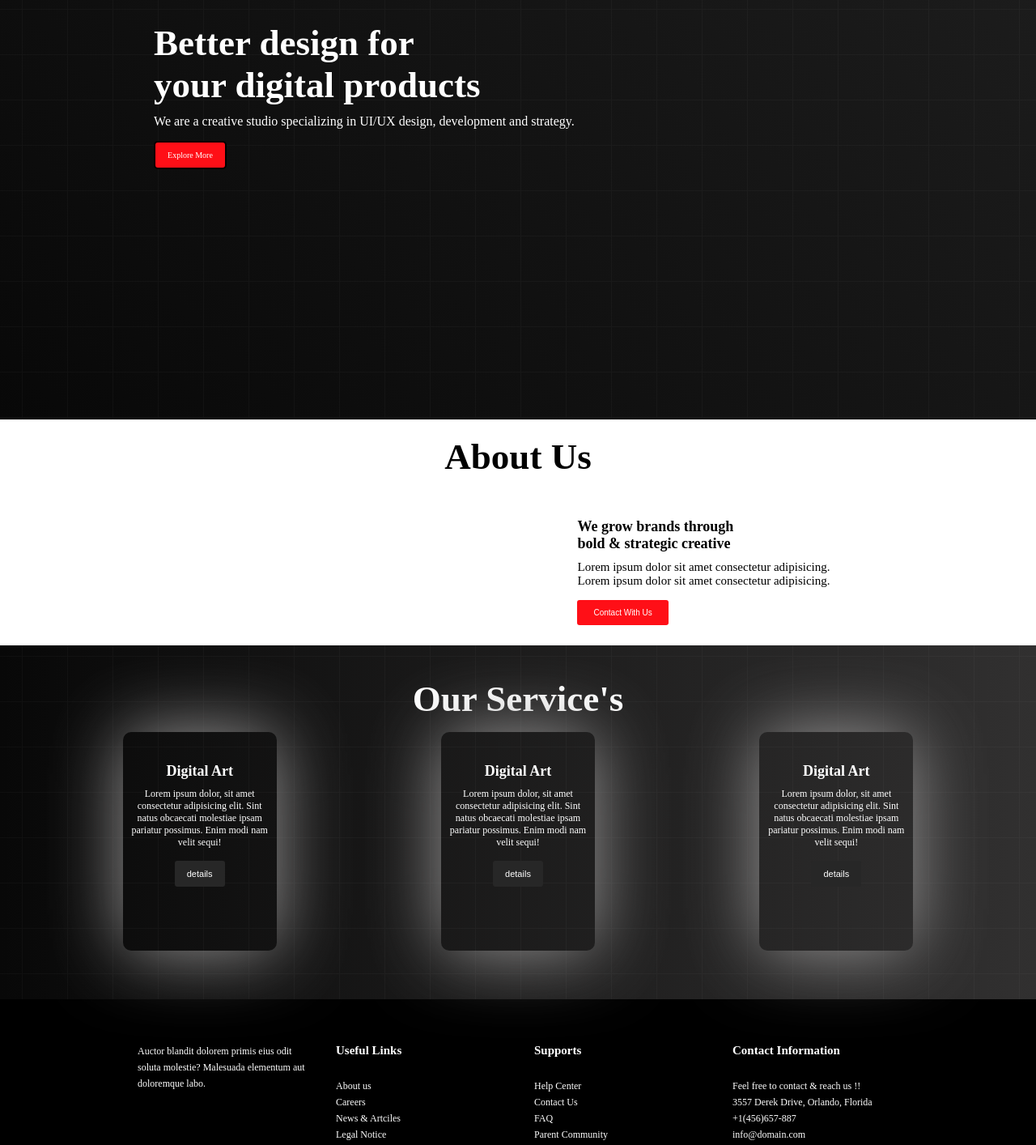
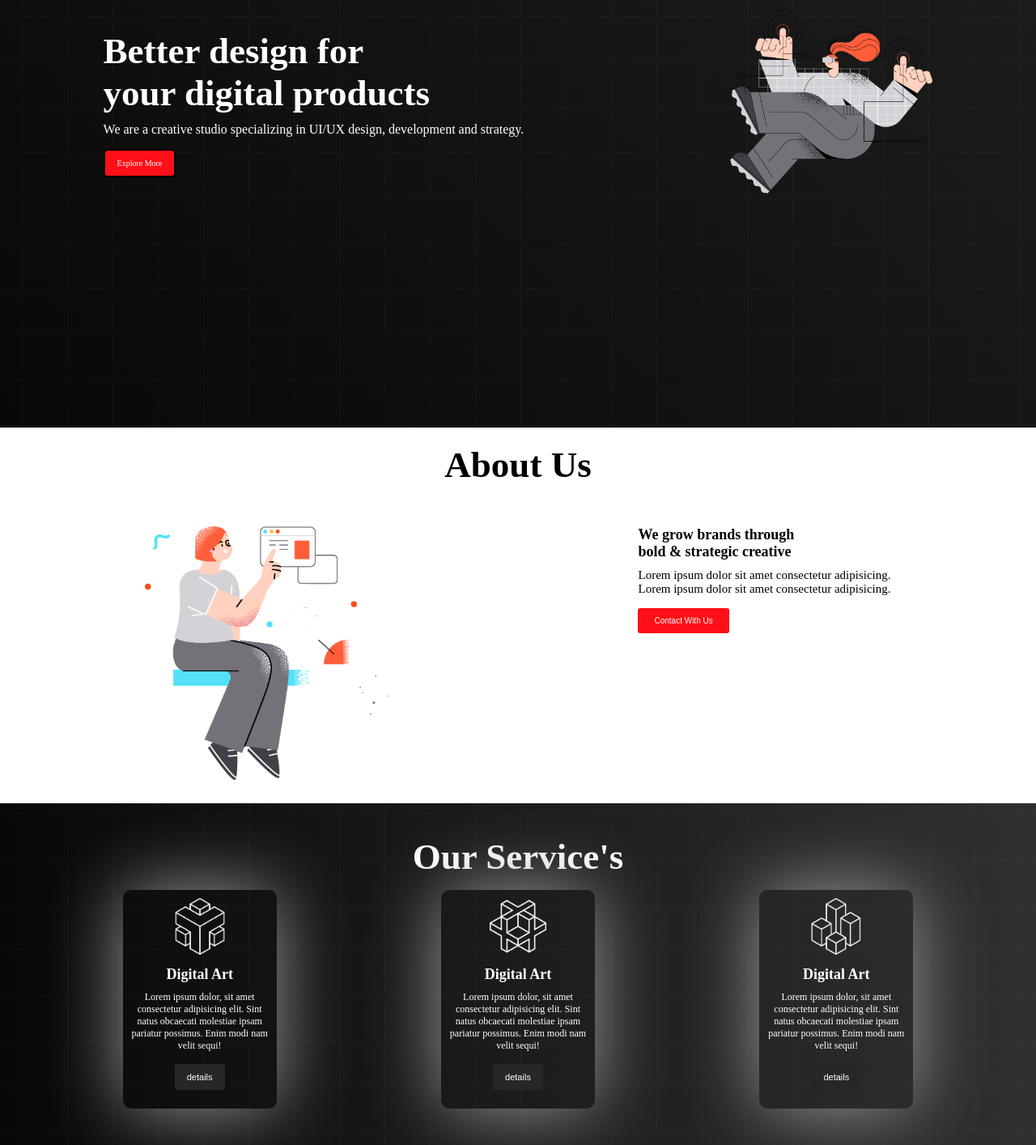
Before and after one commit to Mkhan223/conceptual-project, a plain HTML site: page index.html in a window 1280 px wide. Shown: the part 320-1734 px from the top of the page at 81% size. Drawn offline with Linux system fonts and the light colour scheme; the site is published under a folder, as on GitHub Pages, so addresses that start at the root find nothing.

Commit message:
image sorted

```diff
--- a/index.html
+++ b/index.html
@@ -10,7 +10,7 @@
   <header>
     <nav>
       <div class="logo">
-        <img class="logo-img" src="/logo/logo-light.png" alt="">
+        <img class="logo-img" src="logo/logo-light.png" alt="">
       </div>
       <div class="navigation">
         <ul>
@@ -36,7 +36,7 @@
 
         </div>
         <div class="img-1">
-            <img class="banner-img" src="/images/banner.png" alt="">
+            <img class="banner-img" src="images/banner.png" alt="">
         </div>
       </div>
 
@@ -46,7 +46,7 @@
       <div class="about-us">
 
         <div>
-          <img class="abt-img" src="/images/section.png" alt="">
+          <img class="abt-img" src="images/section.png" alt="">
         </div>
         <div class="grow-band">
           <h3 class="creative">We grow brands through <br>
@@ -61,7 +61,7 @@
       <h1 class="our-service">Our Service's</h1>
       <div class="service-container">
         <div class="digital-art">
-          <img class="D-logo" src="/icon/0.png" alt="">
+          <img class="D-logo" src="icon/0.png" alt="">
           <p class="service-titel">Digital Art</p>
           <p class="service-des">Lorem ipsum dolor, sit amet consectetur adipisicing elit. Sint natus obcaecati molestiae ipsam pariatur possimus. Enim modi nam velit sequi!</p>
           <button class="btn-3">
@@ -69,7 +69,7 @@
           </button>
         </div>
         <div class="digital-art">
-          <img class="D-logo" src="/icon/1.png" alt="">
+          <img class="D-logo" src="icon/1.png" alt="">
           <p class="service-titel">Digital Art</p>
           <p class="service-des">Lorem ipsum dolor, sit amet consectetur adipisicing elit. Sint natus obcaecati molestiae ipsam pariatur possimus. Enim modi nam velit sequi!</p>
           <button class="btn-3">
@@ -77,7 +77,7 @@
           </button>
         </div>
         <div class="digital-art">
-          <img class="D-logo" src="/icon/2.png" alt="">
+          <img class="D-logo" src="icon/2.png" alt="">
           <p class="service-titel">Digital Art</p>
           <p class="service-des">Lorem ipsum dolor, sit amet consectetur adipisicing elit. Sint natus obcaecati molestiae ipsam pariatur possimus. Enim modi nam velit sequi!</p>
           <button class="btn-3">
@@ -92,7 +92,7 @@
     <div class="ftr">
       <div class="ftr-sec">
         <div class="greekfolio">
-          <img class="logo-5" src="/logo/logo-light.png" alt="">
+          <img class="logo-5" src="logo/logo-light.png" alt="">
         <p class="ftr-text">Auctor blandit dolorem primis eius odit soluta molestie? Malesuada elementum aut doloremque labo.</p>
         </div>
 
```
